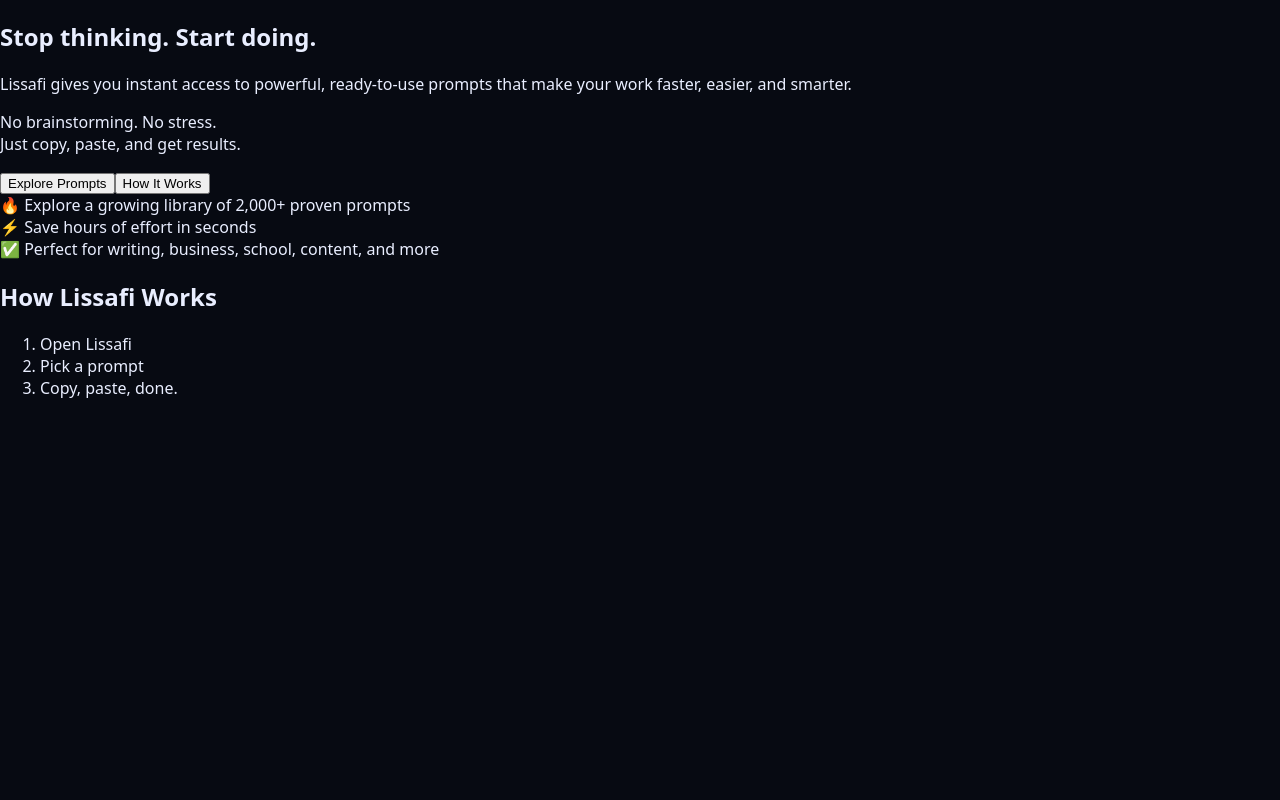
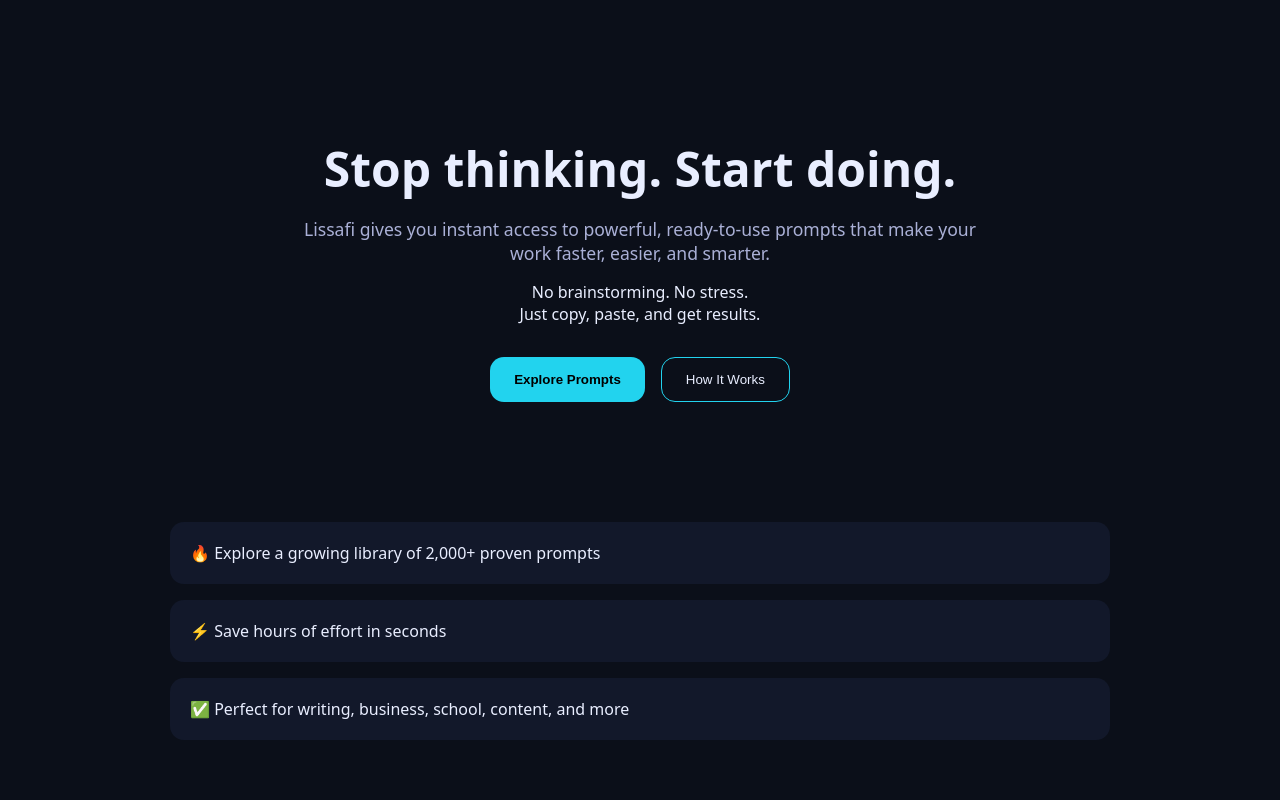
Before and after one commit to thesardauna/Lissafi, a React (Vite) app in the folder client/: page / in a window 1280 px wide. Shown: the top 800 px of the page. Built offline with nearby package versions, Linux system fonts and the light colour scheme.

Commit message:
Refactor CSS variables and styles for consistency

```diff
--- a/client/src/styles.css
+++ b/client/src/styles.css
@@ -1,306 +1,132 @@
-:root{
-  /* Colors */
-  --bg:#070A12;
-  --surface:rgba(255,255,255,0.06);
-  --surface2:rgba(0,0,0,0.24);
-  --stroke:rgba(90,140,255,0.18);
-  --stroke2:rgba(90,140,255,0.14);
-  --text:#E9EEFF;
-  --muted:rgba(233,238,255,0.72);
-  --cyan:#22D3EE;
-
-  /* Effects */
-  --shadow:0 14px 40px rgba(0,0,0,0.55);
-  --shadowSoft:0 10px 28px rgba(0,0,0,0.35);
-  --ring:0 0 0 4px rgba(34,211,238,0.12);
-
-  /* Layout */
-  --radius:16px;
-  --radiusLg:22px;
-  --max:980px;
-
-  /* Type */
-  --mono:ui-monospace, SFMono-Regular, Menlo, Monaco, Consolas, "Liberation Mono", "Courier New", monospace;
-  --sans:ui-sans-serif, system-ui, -apple-system, Segoe UI, Roboto, Helvetica, Arial;
-
-  /* Motion */
-  --t:180ms;
-  --ease:cubic-bezier(.2,.8,.2,1);
+:root {
+  --bg: #0b0f19;
+  --panel: #12182a;
+  --text: #e9eeff;
+  --muted: #aab0d6;
+  --accent: #22d3ee;
+  --radius: 14px;
+  --max-width: 980px;
+  --font: system-ui, -apple-system, Segoe UI, Roboto, sans-serif;
 }
 
-*{box-sizing:border-box}
-html,body{height:100%}
-body{
-  margin:0;
-  background:var(--bg);
-  color:var(--text);
-  font-family:var(--sans);
-  -webkit-font-smoothing:antialiased;
-  -moz-osx-font-smoothing:grayscale;
+* {
+  box-sizing: border-box;
 }
 
-.page{min-height:100vh;position:relative}
-
-/* Background */
-.bg{
-  position:fixed;
-  inset:0;
-  pointer-events:none;
-  opacity:.9;
-  background:
-    radial-gradient(900px 500px at 20% 15%, rgba(34,211,238,0.11), transparent 60%),
-    radial-gradient(900px 500px at 80% 10%, rgba(90,140,255,0.09), transparent 65%),
-    linear-gradient(90deg,
-      transparent 0 10%,
-      rgba(90,140,255,0.05) 10% 10.15%,
-      transparent 10.15% 100%);
+body {
+  margin: 0;
+  font-family: var(--font);
+  background: var(--bg);
+  color: var(--text);
 }
 
-/* Containers */
-.header,
-.main,
-.footer{
-  width:min(var(--max), calc(100% - 32px));
-  margin:0 auto;
+/* ---------- HERO ---------- */
+
+.hero {
+  max-width: var(--max-width);
+  margin: 0 auto;
+  padding: 96px 20px 72px;
+  text-align: center;
 }
 
-.header{
-  padding:26px 0 10px;
-  display:flex;
-  align-items:baseline;
-  gap:12px;
+.hero h1 {
+  font-size: 3rem;
+  margin-bottom: 16px;
 }
 
-.brand{
-  font-weight:800;
-  letter-spacing:.16em;
-  text-transform:uppercase;
-  color:var(--cyan);
-  text-shadow:0 0 18px rgba(34,211,238,0.25);
-}
-.tag{color:var(--muted);font-size:13px}
-
-.main{
-  padding:10px 0 70px; /* leaves room for footerFixed */
-  display:grid;
-  gap:14px;
+.hero-text {
+  font-size: 1.1rem;
+  color: var(--muted);
+  max-width: 680px;
+  margin: 0 auto 16px;
 }
 
-/* Search */
-.searchWrap{display:flex;justify-content:center;padding:6px 0 4px}
-.search{
-  width:min(720px, 100%);
-  border-radius:999px;
-  border:1px solid var(--stroke);
-  background:rgba(0,0,0,0.26);
-  padding:14px 16px;
-  color:var(--text);
-  outline:none;
-  box-shadow:none;
-  transition:border-color var(--t) var(--ease), box-shadow var(--t) var(--ease), background var(--t) var(--ease);
-}
-.search::placeholder{color:rgba(233,238,255,0.45)}
-.search:focus{
-  border-color:rgba(34,211,238,0.60);
-  box-shadow:var(--ring);
-  background:rgba(0,0,0,0.30);
+.hero-sub {
+  font-size: 1rem;
+  margin-bottom: 32px;
 }
 
-/* Panels */
-.panel{
-  border:1px solid var(--stroke);
-  background:var(--surface);
-  border-radius:var(--radiusLg);
-  box-shadow:var(--shadow);
-  padding:14px;
-  backdrop-filter: blur(8px);
-}
-.panelTitle{
-  font-size:12px;
-  letter-spacing:.12em;
-  text-transform:uppercase;
-  color:var(--muted);
-  margin-bottom:10px;
+.hero-actions {
+  display: flex;
+  justify-content: center;
+  gap: 16px;
+  flex-wrap: wrap;
 }
 
-/* Lists / Rows */
-.list{display:grid;gap:8px}
-.row,.subRow{
-  width:100%;
-  display:flex;
-  align-items:center;
-  justify-content:space-between;
-  gap:10px;
+/* ---------- BUTTONS ---------- */
 
-  padding:12px 12px;
-  border-radius:14px;
-  border:1px solid var(--stroke2);
-  background:rgba(0,0,0,0.22);
-  color:var(--text);
-  cursor:pointer;
-
-  transition:
-    transform var(--t) var(--ease),
-    border-color var(--t) var(--ease),
-    box-shadow var(--t) var(--ease),
-    background var(--t) var(--ease);
-}
-.row:hover,.subRow:hover{
-  background:rgba(0,0,0,0.28);
-  border-color:rgba(90,140,255,0.22);
-  transform: translateY(-1px);
-}
-.row:active,.subRow:active{transform: translateY(0)}
-.row.active,.subRow.active{
-  border-color:rgba(34,211,238,0.55);
-  box-shadow:var(--ring);
-}
-.rowText{font-weight:650}
-.rowMeta{font-family:var(--mono);font-size:12px;color:var(--muted)}
-
-.subList{margin-top:8px;padding-left:10px;display:grid;gap:8px}
-
-/* Cards */
-.cards{margin-top:10px;display:grid;gap:10px}
-.card{
-  border:1px solid var(--stroke2);
-  background:var(--surface2);
-  border-radius:16px;
-  padding:12px;
-  display:flex;
-  gap:12px;
-  align-items:flex-start;
-  justify-content:space-between;
-  box-shadow:var(--shadowSoft);
+.btn-primary {
+  background: var(--accent);
+  color: #000;
+  border: none;
+  padding: 14px 24px;
+  border-radius: var(--radius);
+  font-weight: 600;
+  cursor: pointer;
 }
 
-.prompt{
-  white-space:pre-wrap;
-  line-height:1.55;
-  color:rgba(233,238,255,0.92);
+.btn-secondary {
+  background: transparent;
+  color: var(--text);
+  border: 1px solid var(--accent);
+  padding: 14px 24px;
+  border-radius: var(--radius);
+  cursor: pointer;
 }
 
-/* Buttons */
-.copy,.btn{
-  border:1px solid rgba(34,211,238,0.45);
-  background:rgba(34,211,238,0.10);
-  color:var(--text);
-  padding:10px 12px;
-  border-radius:12px;
-  cursor:pointer;
-  transition: box-shadow var(--t) var(--ease), transform var(--t) var(--ease), background var(--t) var(--ease);
-}
-.copy:hover,.btn:hover{box-shadow:0 0 18px rgba(34,211,238,0.18)}
-.copy:active,.btn:active{transform: translateY(1px)}
-.btn{padding:12px;border-radius:14px}
-.btn:disabled{opacity:.6;cursor:not-allowed}
+/* ---------- BENEFITS ---------- */
 
-/* Forms */
-.form{display:grid;gap:10px}
-.input,.textarea,.select{
-  width:100%;
-  border-radius:14px;
-  border:1px solid var(--stroke2);
-  background:rgba(0,0,0,0.22);
-  padding:12px;
-  color:var(--text);
-  outline:none;
-  transition:border-color var(--t) var(--ease), box-shadow var(--t) var(--ease), background var(--t) var(--ease);
-}
-.textarea{min-height:120px;resize:vertical}
-.input:focus,.textarea:focus,.select:focus{
-  border-color:rgba(34,211,238,0.55);
-  box-shadow:var(--ring);
-  background:rgba(0,0,0,0.26);
-}
-.select:disabled{opacity:.55;cursor:not-allowed}
-
-/* Toast */
-.toast{
-  position:fixed;
-  right:16px;
-  bottom:16px;
-  border:1px solid var(--stroke);
-  background:rgba(0,0,0,0.65);
-  padding:10px 12px;
-  border-radius:14px;
-  box-shadow:var(--shadow);
-  backdrop-filter: blur(8px);
+.benefits {
+  display: grid;
+  gap: 16px;
+  max-width: var(--max-width);
+  margin: 0 auto;
+  padding: 48px 20px;
 }
 
-/* Footer */
-.footer{
-  padding:0 0 26px;
-  color:var(--muted);
-  font-size:12px;
+.benefits div {
+  background: var(--panel);
+  padding: 20px;
+  border-radius: var(--radius);
 }
 
-.footerFixed{
-  position: fixed;
-  left: 0;
-  right: 0;
-  bottom: 0;
+/* ---------- HOW IT WORKS ---------- */
+
+.how-it-works {
+  max-width: var(--max-width);
+  margin: 0 auto;
+  padding: 48px 20px 80px;
   text-align: center;
-  padding: 14px 10px;
-  border-top: 1px solid var(--stroke);
-  background: rgba(0,0,0,0.55);
-  backdrop-filter: blur(8px);
 }
 
-/* Controls */
-.controls{
-  display:grid;
-  grid-template-columns: 1fr;
-  gap: 12px;
-}
-@media (min-width: 720px){
-  .controls{grid-template-columns: 1fr 1fr;}
+.how-it-works h2 {
+  font-size: 1.8rem;
+  margin-bottom: 24px;
 }
 
-.control{display:grid;gap:8px}
-.label{
-  font-size:12px;
-  letter-spacing:.12em;
-  text-transform:uppercase;
-  color:var(--muted);
+.how-it-works ol {
+  list-style: none;
+  padding: 0;
 }
 
-/* Results / About / Helpers */
-.results{display:grid;gap:14px}
-.resultGroup{display:grid;gap:10px}
-.resultCat{
-  font-size:13px;
-  letter-spacing:.12em;
-  text-transform:uppercase;
-  color:var(--cyan);
-  text-shadow:0 0 18px rgba(34,211,238,0.18);
-}
-.resultSub{display:grid;gap:10px}
-.resultSubHead{
-  display:flex;
-  align-items:center;
-  justify-content:space-between;
-  gap:10px;
-  color:var(--muted);
+.how-it-works li {
+  font-size: 1.1rem;
+  margin-bottom: 12px;
 }
 
-.about{display:grid;gap:12px;line-height:1.6}
-.about h4{
-  margin:6px 0 0;
-  font-size:13px;
-  letter-spacing:.12em;
-  text-transform:uppercase;
-  color:var(--cyan);
+/* ---------- MOBILE ---------- */
+
+@media (max-width: 640px) {
+  .hero h1 {
+    font-size: 2.2rem;
+  }
+
+  .hero-actions {
+    flex-direction: column;
+  }
+
+  .btn-primary,
+  .btn-secondary {
+    width: 100%;
+  }
 }
-.about ul{padding-left:18px;margin:0}
-.about li{color:var(--text)}
-
-.muted{color:var(--muted);font-size:13px}
-.hint{margin-top:10px;color:var(--muted);font-size:12px}
-.empty{color:var(--muted);padding:10px 2px}
-
-/* Accessibility */
-:focus-visible{outline:none}
-@media (prefers-reduced-motion: reduce){
-  *{transition:none !important;scroll-behavior:auto !important}
-}
```
